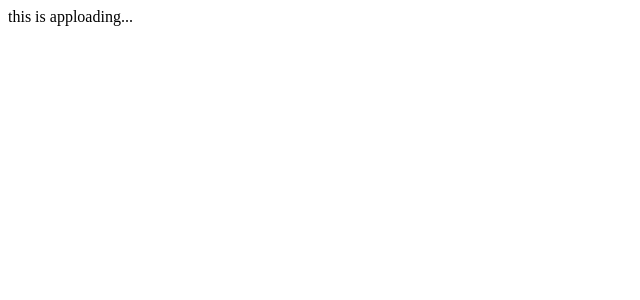
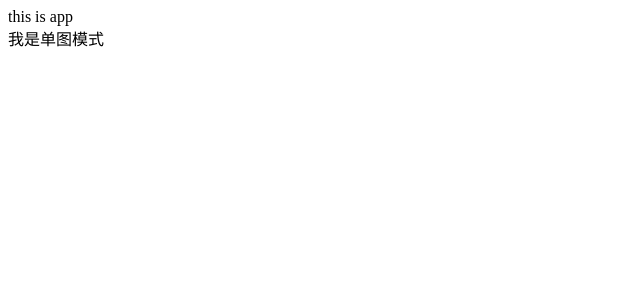
Before and after one commit to zmd0616/react-learn, a React (Create React App) app: page / in a window 1280 px wide. Shown: the top 300 px of the page, without its empty margins (0-640 px from the left). Built offline with nearby package versions, Linux system fonts and the light colour scheme.

Commit message:
07 JSX基础 JSX中实现复杂条件渲染

```diff
--- a/src/App.js
+++ b/src/App.js
@@ -1,13 +1,21 @@
-const isLogin = false
+const articleType = 1 // 0 1 3
+
+// 定义核心函数（根据文章类型返回不同的JSX模板）
+function getArticleTem() {
+    if (articleType === 0) {
+        return <div>我是无图文章</div>
+    } else if (articleType === 1) {
+        return <div>我是单图模式</div>
+    } else if (articleType === 3) {
+        return <div>我是三图模式</div>
+    }
+}
 
 function App() {
     return (<div className="App">
         this is app
-        {/*逻辑与 &&*/}
-        {isLogin && <span>this is span</span>}
-
-        {/*三元运算*/}
-        {isLogin ? <span>jack</span> : <span>loading...</span>}
+        {/*调用函数渲染不同的模板*/}
+        {getArticleTem()}
     </div>);
 }
 
```
